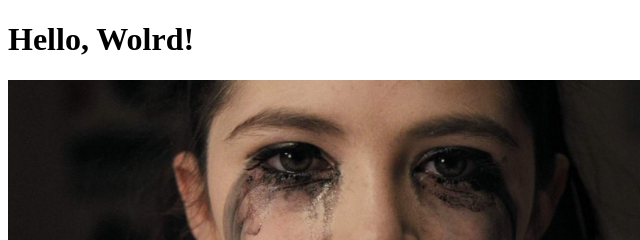
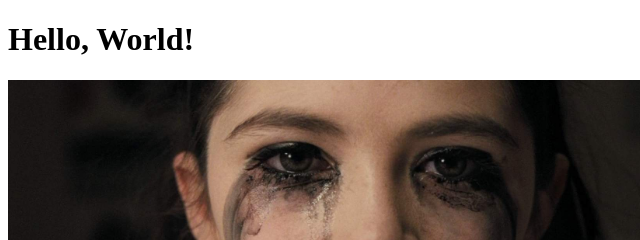
Before and after one commit to JaanusRuut/Week1-EsimeneVeebileht, a plain HTML site: page index.html in a window 1280 px wide. Shown: the top 240 px of the page, 0-640 px from the left. Drawn offline with Linux system fonts and the light colour scheme.

```diff
--- a/index.html
+++ b/index.html
@@ -7,7 +7,7 @@
     <title>Jan Ru.</title>
 </head>
 <body>
-    <h1>Hello, Wolrd!</h1>
+    <h1>Hello, World!</h1>
     <img src="images/Orphan-Isabelle-Fuhrman.jpg" alt="Orphan First Kill" width="750px">
     <p>Jan Ru</p>
     <p>I &#128525; Coffee and Music </p>
```
